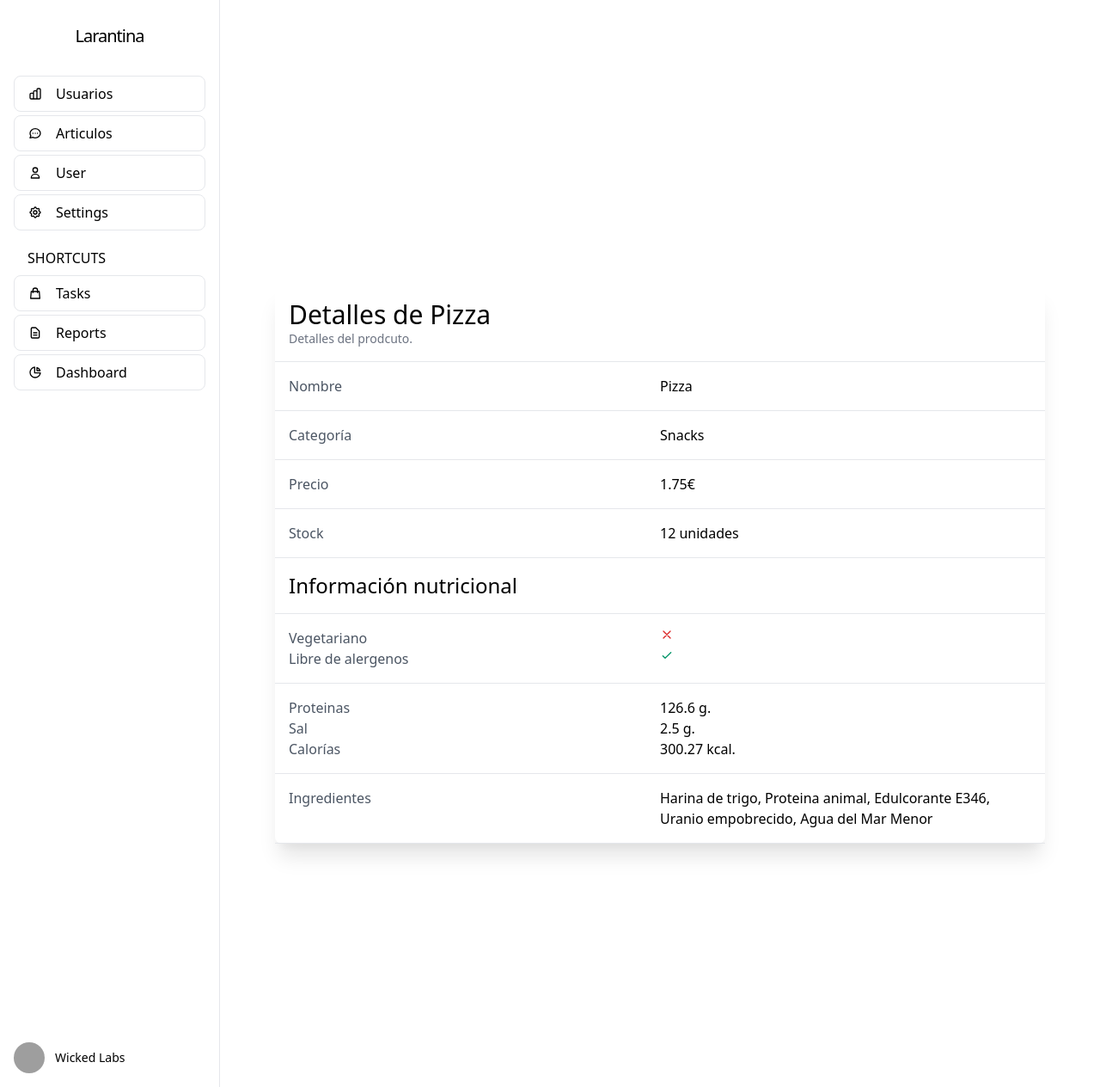
After one commit to Eluiisss/Cantina, a Laravel app: page /food/1/show in a window 1280 px wide. The commit adds this page. Shown: the whole page at 86% size. Run offline with Laravel 8, Linux system fonts and the light colour scheme; data comes from the database, SQL or seed files in the repository; style sheets or scripts are compiled from the project's sources; parts of the project's set-up code (start-up, migrations or seed data) failed here and were passed over; some libraries are stand-ins or nearby versions; grey boxes are pictures that could not be loaded.

Commit message:
Modificacion y detalle de articulos

```diff
--- a/app/Http/Controllers/ArticlesController.php
+++ b/app/Http/Controllers/ArticlesController.php
@@ -3,6 +3,7 @@
 namespace App\Http\Controllers;
 
 use App\Http\Requests\CreateArticleRequest;
+use App\Http\Requests\UpdateArticleRequest;
 use App\Models\Article;
 use App\Models\Category;
 use Illuminate\Http\Request;
@@ -39,38 +40,25 @@ class ArticlesController extends Controller
         return redirect(route('articles.index'));
     }
 
-    /**
-     * Display the specified resource.
-     *
-     * @param Article $article
-     * @return \Illuminate\Http\Response
-     */
+
     public function show(Article $article)
     {
-        //
+        return view('articles.show', compact('article'));
     }
 
-    /**
-     * Show the form for editing the specified resource.
-     *
-     * @param Article $article
-     * @return \Illuminate\Http\Response
-     */
+
     public function edit(Article $article)
     {
-        //
+        return view('articles.edit', [
+            'article' => $article,
+            'categories' => Category::orderBy('name')->get(),
+        ]);
     }
 
-    /**
-     * Update the specified resource in storage.
-     *
-     * @param Request $request
-     * @param Article $article
-     * @return \Illuminate\Http\Response
-     */
-    public function update(Request $request, Article $article)
+    public function update(UpdateArticleRequest $request, Article $article)
     {
-        //
+        $request->updateArticle($article);
+        return redirect(route('articles.show', ['article' => $article]));
     }
 
     /**
--- /dev/null
+++ b/resources/views/articles/show.blade.php
@@ -0,0 +1,121 @@
+@extends('layout')
+
+@section('title', 'Articles')
+
+@section('content')
+
+<section>
+    <div class="min-h-screen flex items-center justify-center px-4">
+
+        <div class="max-w-4xl  bg-white w-full rounded-lg shadow-xl">
+            <div class="p-4 border-b">
+                <h2 class="text-3xl ">
+                   Detalles de {{$article->name}}
+                </h2>
+                <p class="text-sm text-gray-500">
+                    Detalles del prodcuto.
+                </p>
+            </div>
+            <div>
+                <div class="md:grid md:grid-cols-2 hover:bg-gray-50 md:space-y-0 space-y-1 p-4 border-b">
+                    <p class="text-gray-600">
+                        Nombre
+                    </p>
+                    <p>
+                        {{$article->name}}
+                    </p>
+                </div>
+                <div class="md:grid md:grid-cols-2 hover:bg-gray-50 md:space-y-0 space-y-1 p-4 border-b">
+                    <p class="text-gray-600">
+                        Categoría
+                    </p>
+                    <p>
+                        {{$article->category->name}}
+                    </p>
+                </div>
+                <div class="md:grid md:grid-cols-2 hover:bg-gray-50 md:space-y-0 space-y-1 p-4 border-b">
+                    <p class="text-gray-600">
+                        Precio
+                    </p>
+                    <p>
+                        {{$article->price}}€
+                        @if($article->discount>0)
+                            (Descuento {{$article->discount}}%)
+                        @endif
+                    </p>
+                </div>
+                <div class="md:grid md:grid-cols-2 hover:bg-gray-50 md:space-y-0 space-y-1 p-4 border-b">
+                    <p class="text-gray-600">
+                        Stock
+                    </p>
+                    <p>
+                        {{$article->stock}} unidades
+                    </p>
+                </div>
+                <div class="p-4 border-b">
+                    <h2 class="text-2xl ">
+                       Información nutricional
+                    </h2>
+                </div>
+                <div class="md:grid md:grid-cols-2 hover:bg-gray-50 md:space-y-0 space-y-1 p-4 border-b">
+                    <p class="text-gray-600">Vegetariano</p>
+                    <svg xmlns="http://www.w3.org/2000/svg" class="h-4 w-4 text-{{$article->nutrition->is_veg?"green":"red"}}-600" fill="none" viewBox="0 0 24 24" stroke="currentColor">
+                        <path stroke-linecap="round" stroke-linejoin="round" stroke-width="2"
+                      d="{{$article->nutrition->is_veg? "M5 13l4 4L19 7":"M6 18L18 6M6 6l12 12"}}" />
+                    </svg>
+                    <p class="text-gray-600">Libre de alergenos</p>
+                    <svg xmlns="http://www.w3.org/2000/svg" class="h-4 w-4 text-{{!$article->nutrition->is_allergy?"green":"red"}}-600"
+                         fill="none" viewBox="0 0 24 24" stroke="currentColor">
+                        <path stroke-linecap="round" stroke-linejoin="round" stroke-width="2"
+                              d="{{!$article->nutrition->is_allergy? "M5 13l4 4L19 7":"M6 18L18 6M6 6l12 12"}}" />
+                    </svg>
+                </div>
+                <div class="md:grid md:grid-cols-2 hover:bg-gray-50 md:space-y-0 space-y-1 p-4 border-b">
+                    <p class="text-gray-600">Proteinas</p>
+                    <p>{{$article->nutrition->proteins}} g.</p>
+                    <p class="text-gray-600">Sal</p>
+                    <p>{{$article->nutrition->sodium}} g.</p>
+                    <p class="text-gray-600">Calorías</p>
+                    <p>{{$article->nutrition->calories}} kcal.</p>
+                </div>
+                <div class="md:grid md:grid-cols-2 hover:bg-gray-50 md:space-y-0 space-y-1 p-4 border-b">
+                    <p class="text-gray-600">
+                        Ingredientes
+                    </p>
+                    <p>
+                       {{$article->nutrition->ingredients_description}}
+                    </p>
+                </div>
+                @if($article->nutrition->is_allergy)
+                <div class="p-4 border-b">
+                    <h2 class="text-2xl ">
+                        Información sobre alergenos
+                    </h2>
+                </div>
+                    <div class="md:grid md:grid-cols-2 hover:bg-gray-50 md:space-y-0 space-y-1 p-4 border-b">
+                        <p class="text-gray-600">
+                            Acerca de alergenos
+                        </p>
+                        <div class="p-6 border-l-4 border-yellow-600 rounded-r-xl bg-yellow-50">
+                            <div class="flex">
+                                <div class="flex-shrink-0">
+                                    <svg class="w-5 h-5 text-yellow-400" xmlns="http://www.w3.org/2000/svg" viewBox="0 0 20 20" fill="currentColor" aria-hidden="true">
+                                        <path fill-rule="evenodd" d="M8.257 3.099c.765-1.36 2.722-1.36 3.486 0l5.58 9.92c.75 1.334-.213 2.98-1.742 2.98H4.42c-1.53 0-2.493-1.646-1.743-2.98l5.58-9.92zM11 13a1 1 0 11-2 0 1 1 0 012 0zm-1-8a1 1 0 00-1 1v3a1 1 0 002 0V6a1 1 0 00-1-1z" clip-rule="evenodd"></path>
+                                    </svg>
+                                </div>
+                                <div class="ml-3">
+                                    <h3 class="text-sm font-medium text-yellow-600">Información</h3>
+                                    <div class="mt-2 text-sm text-yellow-600">
+                                        <p>{{$article->nutrition->allergy_description}}</p>
+                                    </div>
+                                </div>
+                            </div>
+                        </div>
+                    </div>
+                @endif
+            </div>
+        </div>
+    </div>
+</section>
+
+@endsection
--- a/routes/web.php
+++ b/routes/web.php
@@ -19,9 +19,13 @@ Route::get('/', function () {
     return view('welcome');
 });
 
+
 Route::get('/food', [ArticlesController::class, 'index'])->name('articles.index');
+Route::get('/food/{article}/show', [ArticlesController::class, 'show'])->name('articles.show');
 Route::get('/food/create', [ArticlesController::class, 'create'])->name('articles.create');
 Route::post('/food/', [ArticlesController::class, 'store'])->name('articles.store');
+Route::get('/food/{article}/edit', [ArticlesController::class, 'edit'])->name('articles.edit');
+Route::put('/food/{article}', [ArticlesController::class, 'update'])->name('articles.update');
 
 Route::get('/users', [UserController::class, 'index'])->name('users.index');;
 
```
Also changed, not shown: app/Http/Requests/UpdateArticleRequest.php (added, +64 -0 lines), resources/views/articles/_fields.blade.php (+18 -4 lines), resources/views/articles/edit.blade.php (added, +34 -0 lines), resources/views/articles/index.blade.php (+9 -2 lines).
